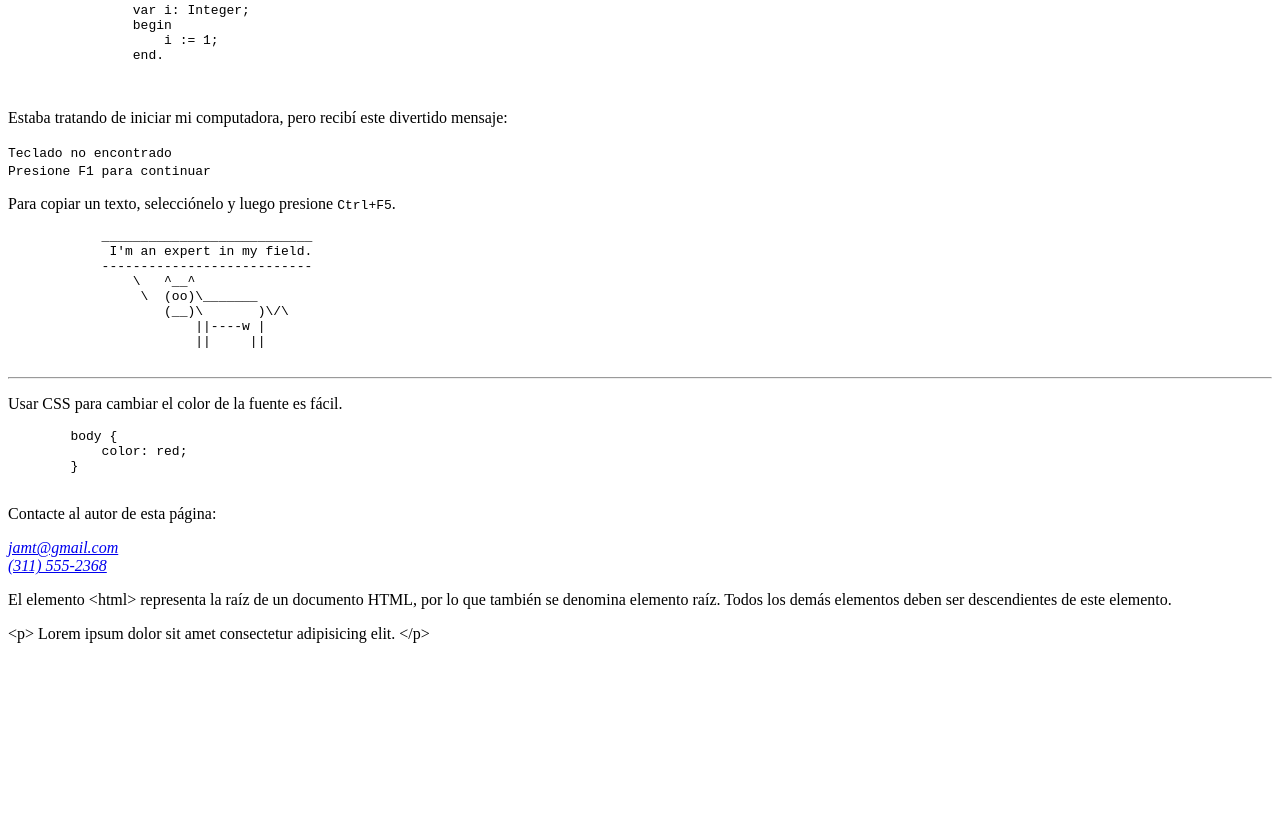
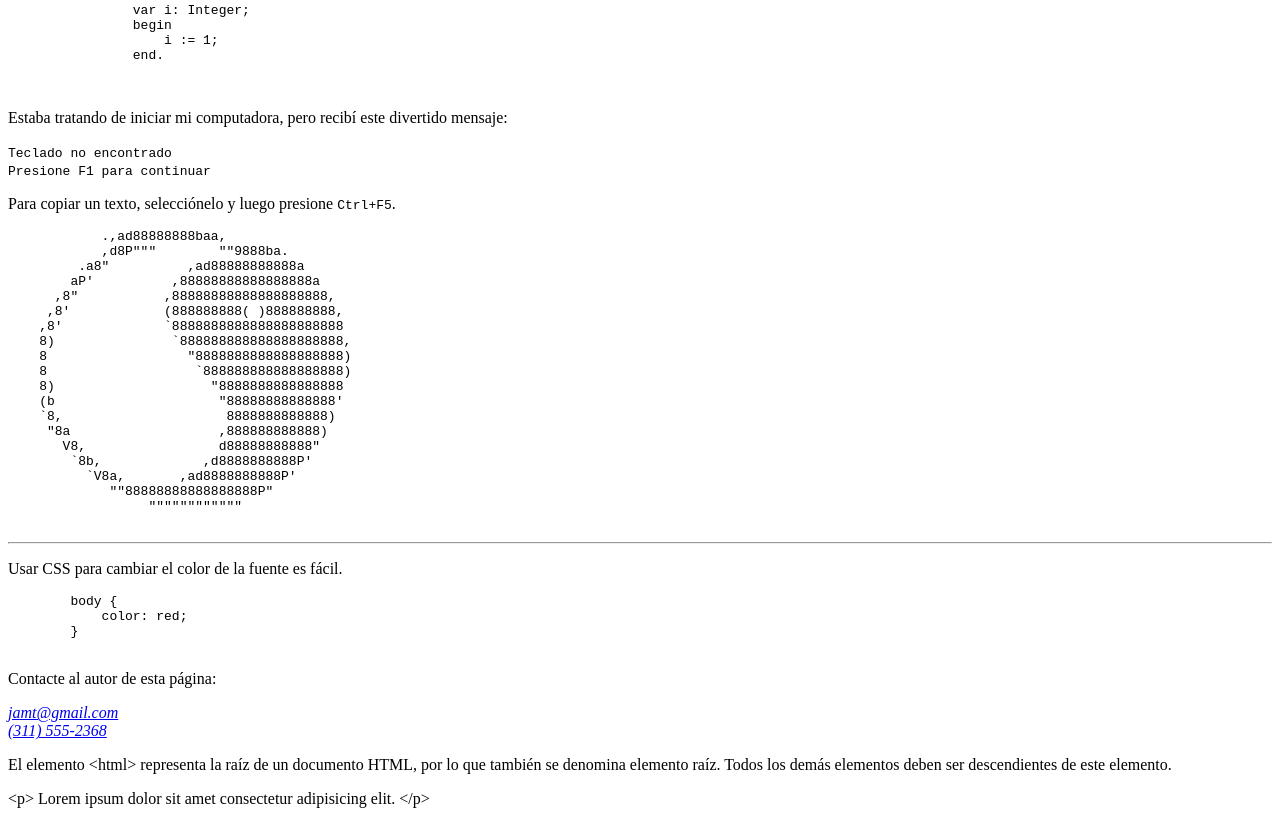
Before and after one commit to MrJamt/tec-web, a plain HTML site: page index.html in a window 1280 px wide. Shown: the part 1771-2587 px from the top of the page. Before the commit the page ends 2422 px from the top, so only its background shows below. Drawn offline with Linux system fonts and the light colour scheme.

Commit message:
Se agregó un nuevo simbolo

```diff
--- a/index.html
+++ b/index.html
@@ -164,14 +164,25 @@
     <!-- CONSERVAR FORMATO para el ordenador 10 espacios es igual a 1 espacio-->
     <div class="conservar-formato">
         <pre>
-            ___________________________
-             I'm an expert in my field.
-            ---------------------------
-                \   ^__^
-                 \  (oo)\_______
-                    (__)\       )\/\
-                        ||----w |
-                        ||     ||
+            .,ad88888888baa,
+            ,d8P"""        ""9888ba.
+         .a8"          ,ad88888888888a
+        aP'          ,88888888888888888a
+      ,8"           ,88888888888888888888,
+     ,8'            (888888888( )888888888,
+    ,8'             `8888888888888888888888
+    8)               `888888888888888888888,
+    8                  "8888888888888888888)
+    8                   `888888888888888888)
+    8)                    "8888888888888888
+    (b                     "88888888888888'
+    `8,                     8888888888888)
+     "8a                   ,888888888888)
+       V8,                 d88888888888"
+        `8b,             ,d8888888888P'
+          `V8a,       ,ad8888888888P'
+             ""88888888888888888P"
+                  """"""""""""
         </pre>
     </div>
     <hr>
```
